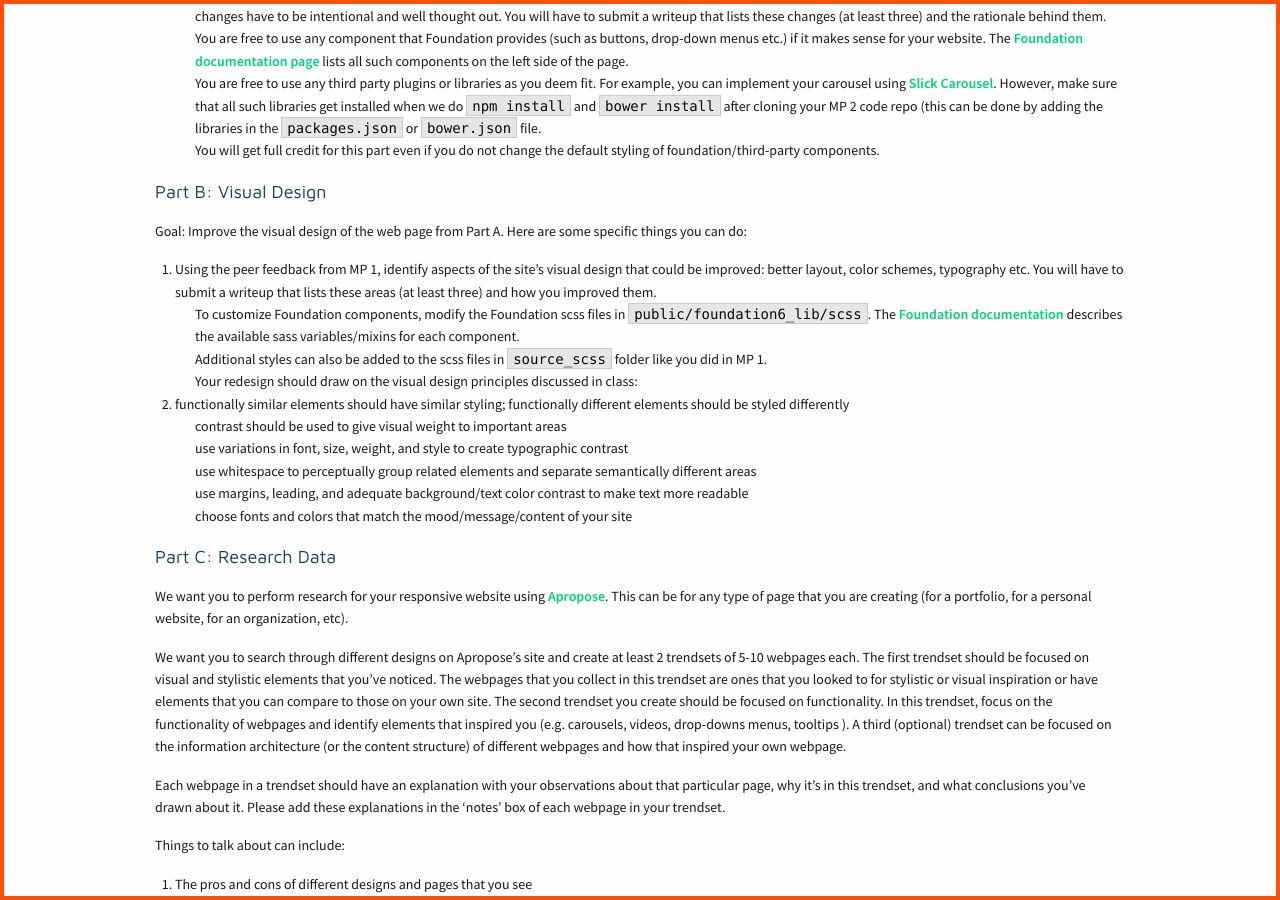
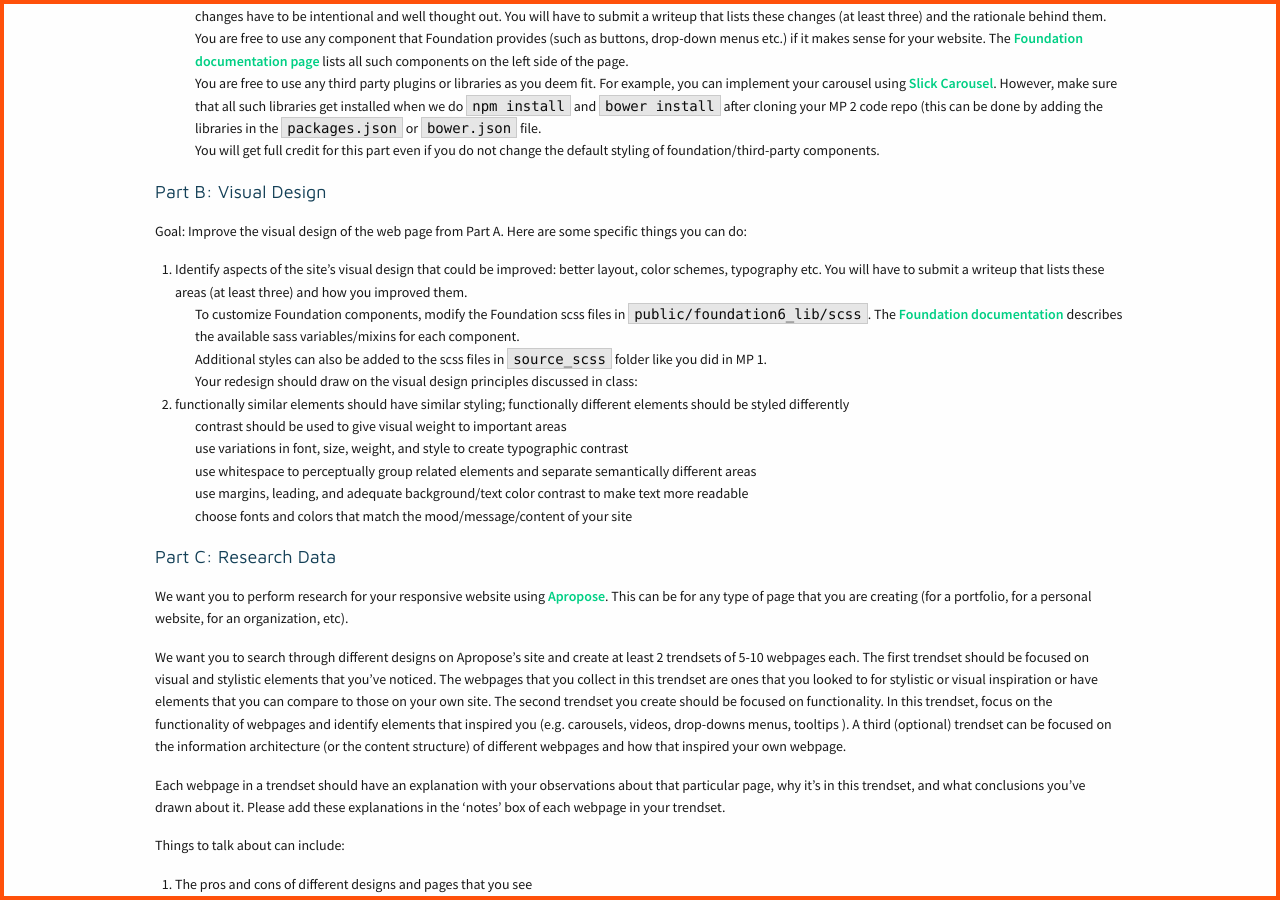
Before and after one commit to biplabdeka/fa2016, a Jekyll site: the page built from _posts/2016-2-17-MP-2.md, in a window 1280 px wide and 900 px high, scrolled down 797 px. Built offline with Jekyll 4.4.1, drawn with Linux system fonts in a browser that asks for light colours; nearby versions of some CDN libraries; Markdown is read by kramdown in place of the engine named in the settings.

Commit message:
Update 2016-2-17-MP-2.md

```diff
--- a/_posts/2016-2-17-MP-2.md
+++ b/_posts/2016-2-17-MP-2.md
@@ -29,7 +29,7 @@ Requirements:
 
 Goal: Improve the visual design of the web page from Part A. Here are some specific things you can do:
 
-1. Using the peer feedback from MP 1, identify aspects of the site's visual design that could be improved: better layout, color schemes, typography etc. You will have to submit a writeup that lists these areas (at least three) and how you improved them.
+1. Identify aspects of the site's visual design that could be improved: better layout, color schemes, typography etc. You will have to submit a writeup that lists these areas (at least three) and how you improved them.
 + To customize Foundation components, modify the Foundation scss files in `public/foundation6_lib/scss`. The [Foundation documentation](http://foundation.zurb.com/docs/) describes the available sass variables/mixins for each component.
 + Additional styles can also be added to the scss files in `source_scss` folder like you did in MP 1.
 + Your redesign should draw on the visual design principles discussed in class:
```
